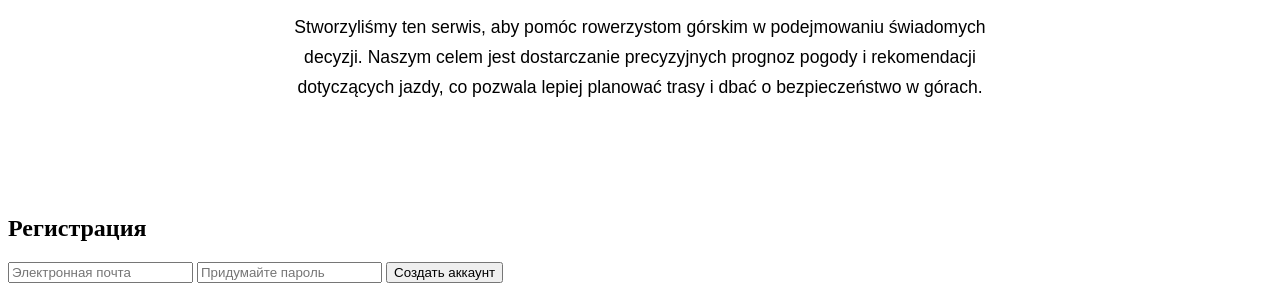
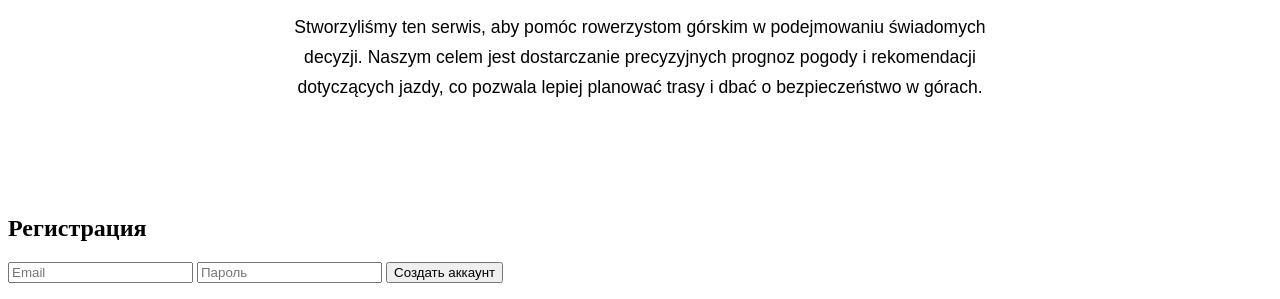
Before and after one commit to lashchukOleg/mtb-weather-frontend, a plain HTML site: page index.html in a window 1280 px wide. Shown: the part 673-972 px from the top of the page. Drawn offline with Linux system fonts and the light colour scheme.

Commit message:
Initial commit

```diff
--- a/index.html
+++ b/index.html
@@ -60,8 +60,8 @@
         <div class="reg-container">
     <h2>Регистрация</h2>
     <form id="registrationForm">
-        <input type="email" id="regEmail" placeholder="Электронная почта" required>
-        <input type="password" id="regPassword" placeholder="Придумайте пароль" required>
+        <input type="email" id="emailInput" placeholder="Email" required>
+<input type="password" id="passwordInput" placeholder="Пароль" required>
         <button type="submit">Создать аккаунт</button>
     </form>
     <p id="message"></p>
```
